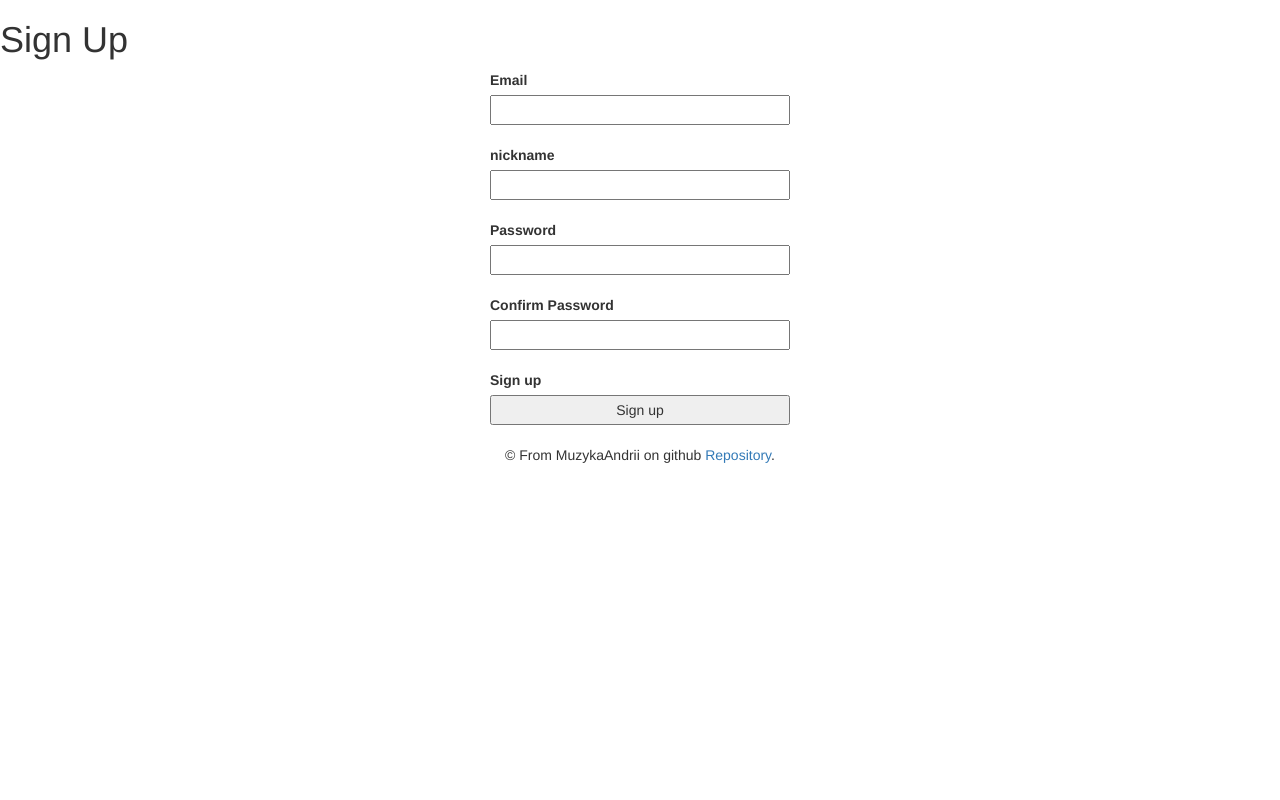
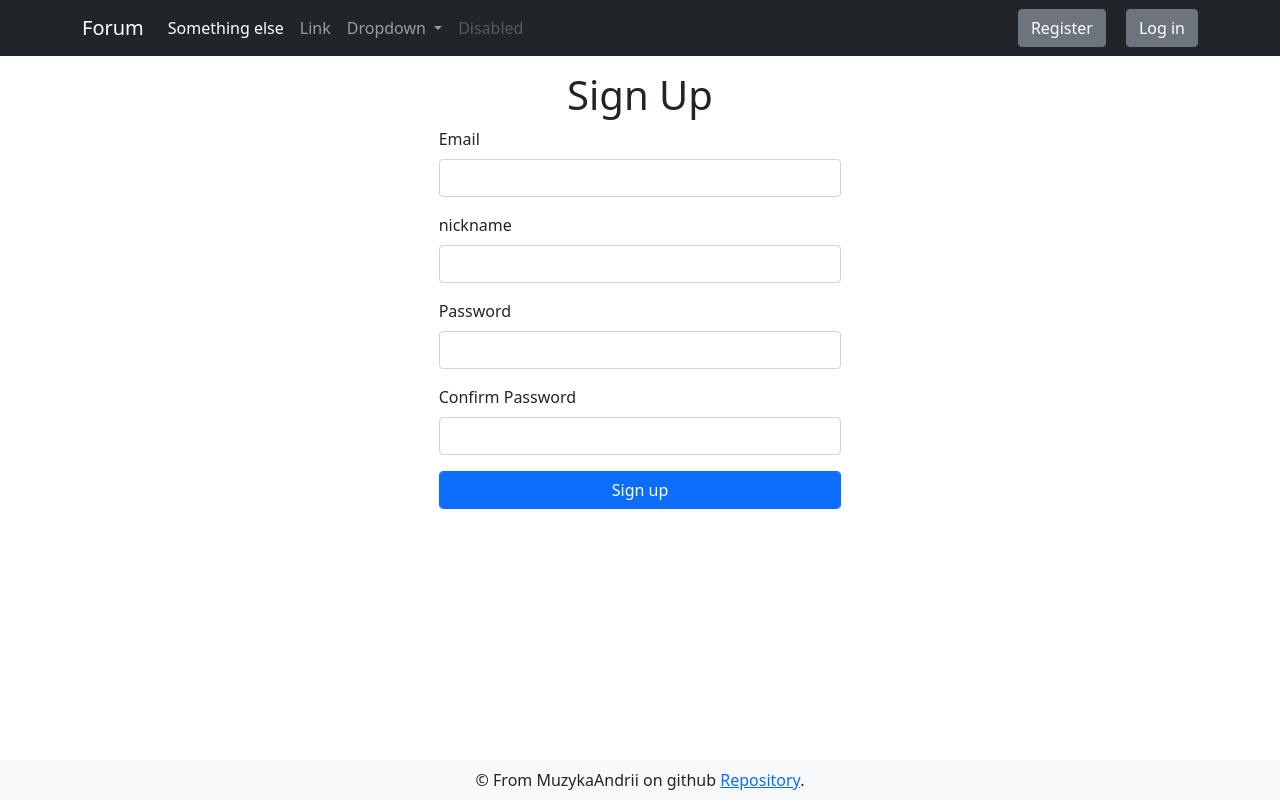
Before and after one commit to MuzykaAndrii/modern-flask-forum, a Flask app: page /auth/register in a window 1280 px wide. Run offline with Flask 2, Linux system fonts and the light colour scheme; some libraries are stand-ins or nearby versions.

Commit message:
rebuilede styles for auth pages, implemented home page

```diff
--- a/TODO.txt
+++ b/TODO.txt
@@ -9,9 +9,9 @@
 - implement Tag model
     - implement association table for many to many relationship
     - link them with discussions (largest part)
+    - implement some additional methods to easy fetch certain tag
+
 
 ------------------------------DONE-------------------------------
 
-    - implement some additional methods to easy fetch certain tag
-
 - implement edit requests model
--- a/app/auth/templates/auth/register.html
+++ b/app/auth/templates/auth/register.html
@@ -1,32 +1,33 @@
-
 {% extends "base.html" %}
 {% block content %}
-<h1>Sign Up</h1>
+<h1 style="text-align: center; margin-top: 15px;">Sign Up</h1>
 
-
-{% for cat, msg in get_flashed_messages(True) %}
-<ul class="list-group">
-    <li class="list-group-item list-group-item-{{cat}}">{{msg}}</li>
-</ul>
-{%endfor %}
-
-
-
-{% from "_render_field.html" import render_field %}
-
-<form method="POST" action="{{url_for('auth.register')}}">
+<form class="container col-md-4" method="POST" action="{{url_for('auth.register')}}">
 
     {{ form.csrf_token }}
 
- {{ render_field(form.email) }}
+    <div class="mb-3">
+        {{ form.email.label(class="form-label") }}
+        {{ form.email(class="form-control") }}
+    </div>
 
- {{render_field(form.nickname)}}
+    <div class="mb-3">
+        {{ form.nickname.label(class="form-label") }}
+        {{ form.nickname(class="form-control") }}
+    </div>
 
- {{render_field(form.password)}}
+    <div class="mb-3">
+        {{ form.password.label(class="form-label") }}
+        {{ form.password(class="form-control") }}
+    </div>
 
- {{render_field(form.confirm_password)}}
+    <div class="mb-3">
+        {{ form.confirm_password.label(class="form-label") }}
+        {{ form.confirm_password(class="form-control") }}
+    </div>
 
- {{render_field(form.submit)}}
+
+    {{form.submit(class="form-control btn btn-primary")}}
 
 </form>
 
--- a/app/static/css/style.css
+++ b/app/static/css/style.css
@@ -1,86 +1,22 @@
-.page-header {
-    display: flex;
-    justify-content: space-between;
-    margin: 10px 0;
+.login-btn {
+    margin-right: 20px;
 }
 
-.page-header > * {
-    display: block;
+.card {
+    margin: 25px 0;
 }
 
-input {
-    width: 300px;
-    height: 30px;
-    display: block;
+.link-secondary {
+    text-decoration: none;
 }
-form {
-    display: block;
-    margin: 0 auto;
-    width: 300px;
-}
-.user_acc {
-    display: flex;
-}
-.user-acc-wrapper {
-    width: 200px;
-    height: 200px;
-    margin-right: 20px;
-    margin-bottom: 20px;
-}
-.user-img {
-    width: 100%;
-    height: 100%;
-    border-radius: 50%;
-    vertical-align: middle;
-    object-fit: cover;
+.link-secondary:hover {
+    text-decoration: underline;
 }
 
-.update-form {
-    margin-left: 0;
+.tag {
+    text-decoration: none;
 }
-
-.forms {
-    display: flex;
+.tag:hover {
+    cursor: pointer;
+    color: silver;
 }
-
-.post-form {
-    margin-left: 0;
-}
-
-.post-form textarea {
-    width: 700px;
-    height: 300px;
-}
-
-.post-form input[type=text] {
-    width: 700px;
-}
-.post-father {
-    display: flex;
-    justify-content: space-between;
-    flex-wrap: wrap;
-}
-.post {
-    width: calc(100% / 3 - 30px);
-    margin: 15px;
-    background-color: rgb(212, 212, 212);
-    padding: 20px;
-    margin-bottom: 20px;
-}
-.post-image img{
-    width: 100px;
-    height: 100px;
-    margin-right: 10px;
-    object-fit: contain;
-}
-.form-block {
-    margin: 0;
-    width: 200px;
-    float: right;
-    margin-top: 7px;
-}
-.item img {
-    width: 200px;
-    height: 200px;
-    object-fit: contain;
-}
--- a/app/templates/base.html
+++ b/app/templates/base.html
@@ -5,8 +5,8 @@
   {% block head %}
   {% block title %} <title>{{title}} </title>{% endblock %}
 
-  <link rel="stylesheet" href="https://maxcdn.bootstrapcdn.com/bootstrap/3.3.6/css/bootstrap.min.css">
-  <link rel="stylesheet" href="https://maxcdn.bootstrapcdn.com/bootstrap/3.3.6/css/bootstrap-theme.min.css">
+  <link href="https://cdn.jsdelivr.net/npm/bootstrap@5.0.0/dist/css/bootstrap.min.css" rel="stylesheet"
+    integrity="sha384-wEmeIV1mKuiNpC+IOBjI7aAzPcEZeedi5yW5f2yOq55WWLwNGmvvx4Um1vskeMj0" crossorigin="anonymous">
   <link rel="stylesheet" type="text/css" href="{{ url_for('static',filename='css/style.css') }}">
   {% endblock %}
 </head>
@@ -15,21 +15,80 @@
 
 <body>
 
+  <nav class="navbar navbar-expand-lg navbar-dark bg-dark">
+    <div class="container">
+      <a class="navbar-brand" href="{{ url_for('index') }}">Forum</a>
+      <button class="navbar-toggler" type="button" data-bs-toggle="collapse" data-bs-target="#navbarSupportedContent"
+        aria-controls="navbarSupportedContent" aria-expanded="false" aria-label="Toggle navigation">
+        <span class="navbar-toggler-icon"></span>
+      </button>
+      <div class="collapse navbar-collapse" id="navbarSupportedContent">
+        <ul class="navbar-nav me-auto mb-2 mb-lg-0">
+          <li class="nav-item">
+            <a class="nav-link active" aria-current="page" href="">Something else</a>
+          </li>
+          <li class="nav-item">
+            <a class="nav-link" href="#">Link</a>
+          </li>
+          <li class="nav-item dropdown">
+            <a class="nav-link dropdown-toggle" href="#" id="navbarDropdown" role="button" data-bs-toggle="dropdown"
+              aria-expanded="false">
+              Dropdown
+            </a>
+            <ul class="dropdown-menu" aria-labelledby="navbarDropdown">
+              <li><a class="dropdown-item" href="#">Action</a></li>
+              <li><a class="dropdown-item" href="#">Another action</a></li>
+              <li>
+                <hr class="dropdown-divider">
+              </li>
+              <li><a class="dropdown-item" href="#">Something else here</a></li>
+            </ul>
+          </li>
+          <li class="nav-item">
+            <a class="nav-link disabled" href="#" tabindex="-1" aria-disabled="true">Disabled</a>
+          </li>
+          <li class="nav-item">
+          </li>
+        </ul>
+        <form class="d-flex">
+          {% if current_user.is_anonymous %}
+          <a href="{{ url_for('auth.register') }}" type="button" class="btn login-btn btn-secondary">Register</a>
+          <a href="{{ url_for('auth.login') }}" type="button" class="btn btn-secondary">Log in</a>
+          {% else %}
+          <a href="{{ url_for('auth.logout') }}" type="button" class="btn btn-secondary">Logout</a>
+          <a href="" type="button" class="btn btn-light">Profile</a>
+          {% endif %}
+        </form>
+      </div>
+    </div>
+  </nav>
+
+  {% for cat, msg in get_flashed_messages(True) %}
+    <ul style="margin-top: 25px;" class="container list-group">
+        <li class="list-group-item list-group-item-{{cat}}">{{msg}}</li>
+    </ul>
+  {%endfor %}
+
   {% block content %}
 
 
   {% endblock %}
 
 
-    {% block footer %}
-    <footer class="row">
-      <div class="text-center">
+  {% block footer %}
+  <footer class="navbar fixed-bottom navbar-light bg-light">
+    <div class="container" style="justify-content: space-around;">
+      <div class="footer-content">
         &copy; From MuzykaAndrii on github
         <a href="https://github.com/MuzykaAndrii/modern-flask-forum">Repository</a>.</div>
-    </footer>
-    {% endblock %}
+    </div>
+    </div>
+  </footer>
+  {% endblock %}
   </div>
-
+  <script src="https://cdn.jsdelivr.net/npm/bootstrap@5.0.0/dist/js/bootstrap.bundle.min.js"
+    integrity="sha384-p34f1UUtsS3wqzfto5wAAmdvj+osOnFyQFpp4Ua3gs/ZVWx6oOypYoCJhGGScy+8" crossorigin="anonymous">
+  </script>
 </body>
 
 </html>
```
Also changed, not shown: app/auth/templates/auth/login.html (+17 -21 lines), app/models.py (+10 -3 lines), app/templates/main_page.html (added, +61 -0 lines), app/views.py (+8 -3 lines), site.db. Lines whose indentation alone changed are shown as unchanged.
